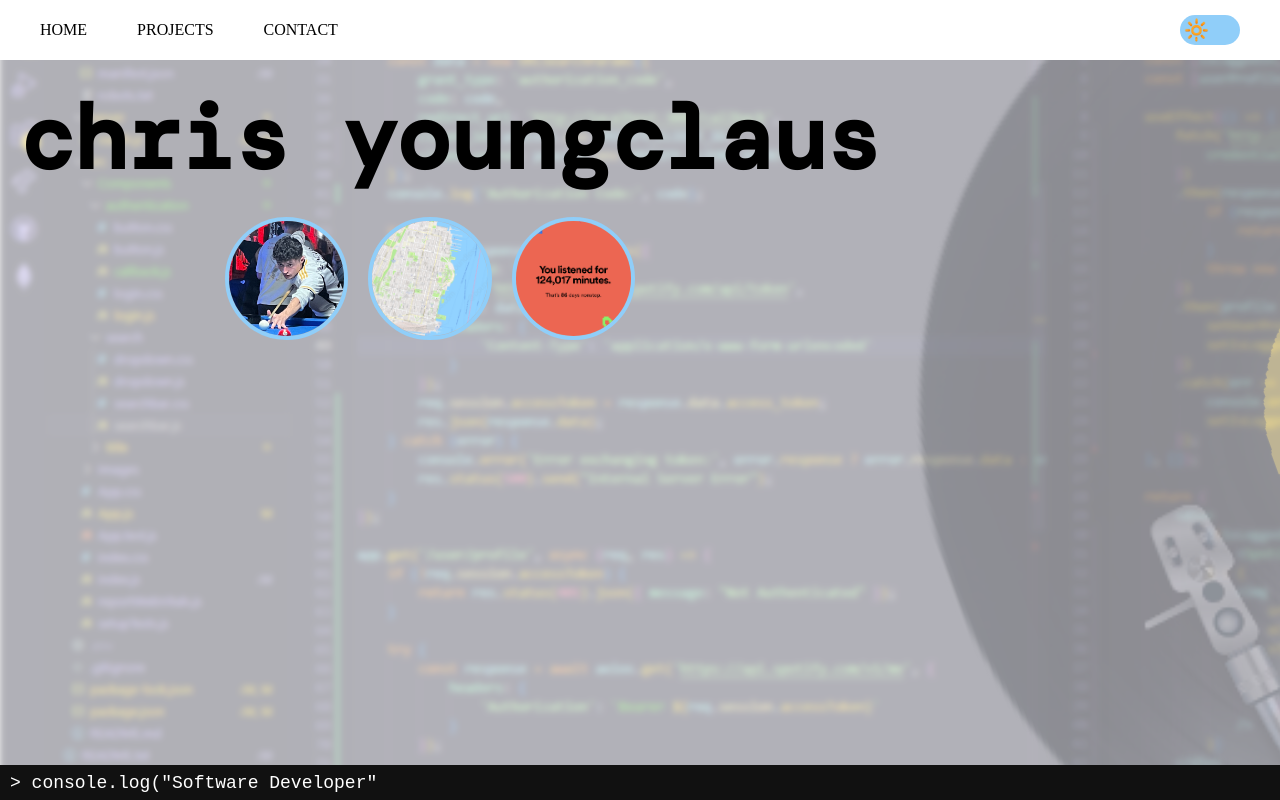
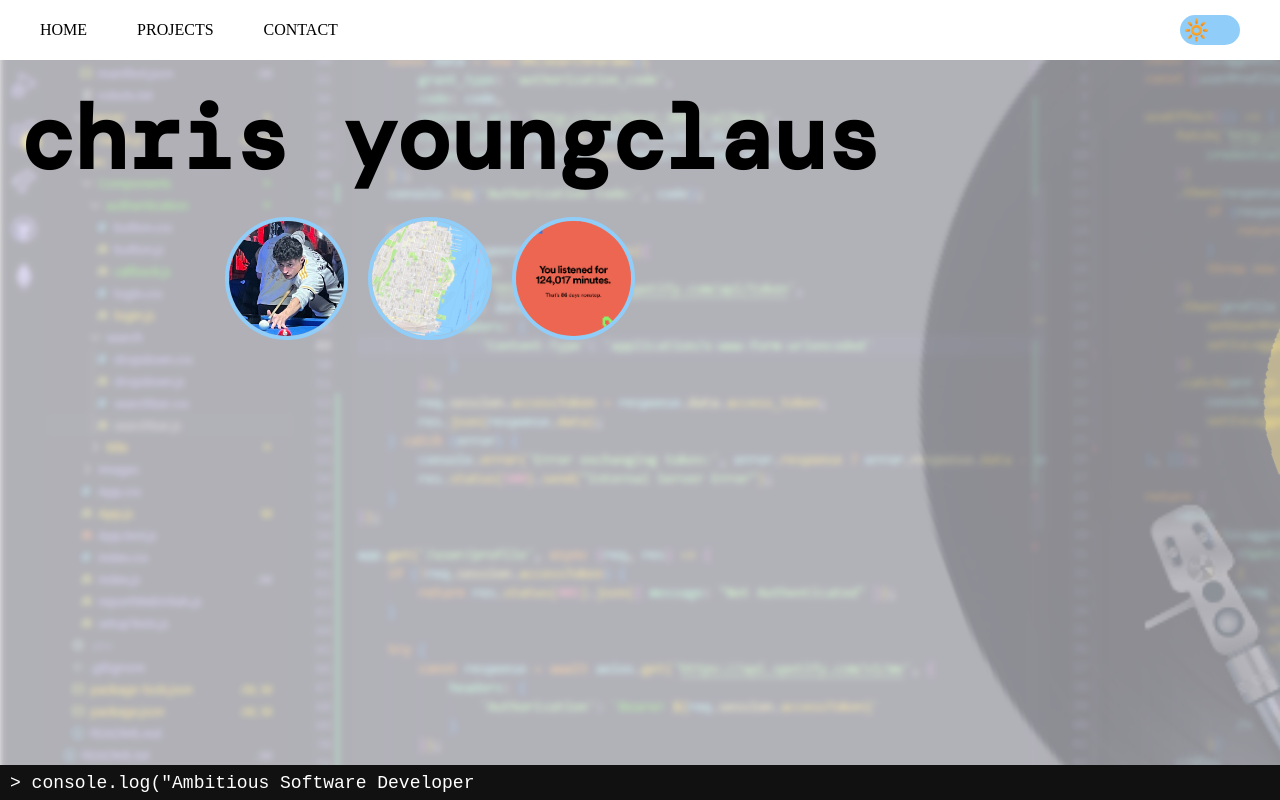
Before and after one commit to youngclaus/weidenfeller, a Next.js app: page / in a window 1280 px wide. Shown: the top 800 px of the page. Built offline with nearby package versions, Linux system fonts and the light colour scheme; a web font is replaced by a local one.

Commit message:
adjusted command bar text

```diff
--- a/components/Hero.js
+++ b/components/Hero.js
@@ -11,19 +11,20 @@ const Hero = () => {
   const [floatingWords, setFloatingWords] = useState([]);
 
   const commandLines = [
-    "Software Developer",
-    "Ambitious Full-Stacker",
+    "Ambitious Software Developer",
+    "Creative Full-Stacker",
     "Artificial Intelligence Engineer",
     "Masters Degree Receiver",
+    "Active Full-Time Job Seeker",
     "Licensed Bartender",
-    "Dedicated Music Listener",
+    "Constant Music Listener",
     "Lifelong Borussia Dortmund Supporter",
     "Unique Shoe Collector",
-    "New York Yankees Supporter",
+    "Yankees Supporter",
     "Soccer Player",
     "Decent Golf Player",
     "Vinyl Collector",
-    "Manga Enjoyer",
+    "Japanese Art Enjoyer",
     "Master Lego Builder",
     "Avid Arizona Iced Tea Drinker",
     "Large Beanbag Enjoyer",
```
